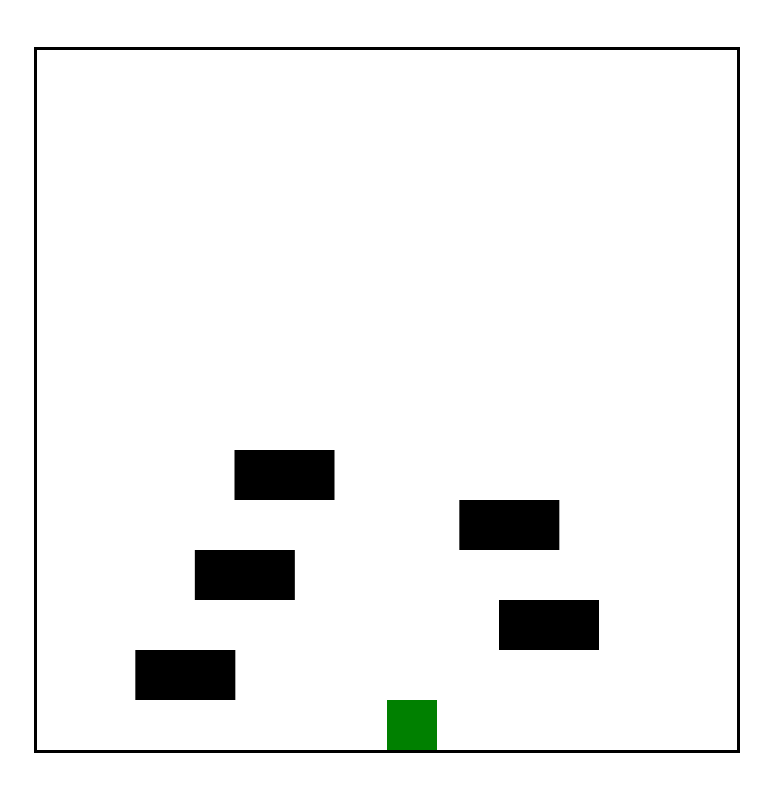
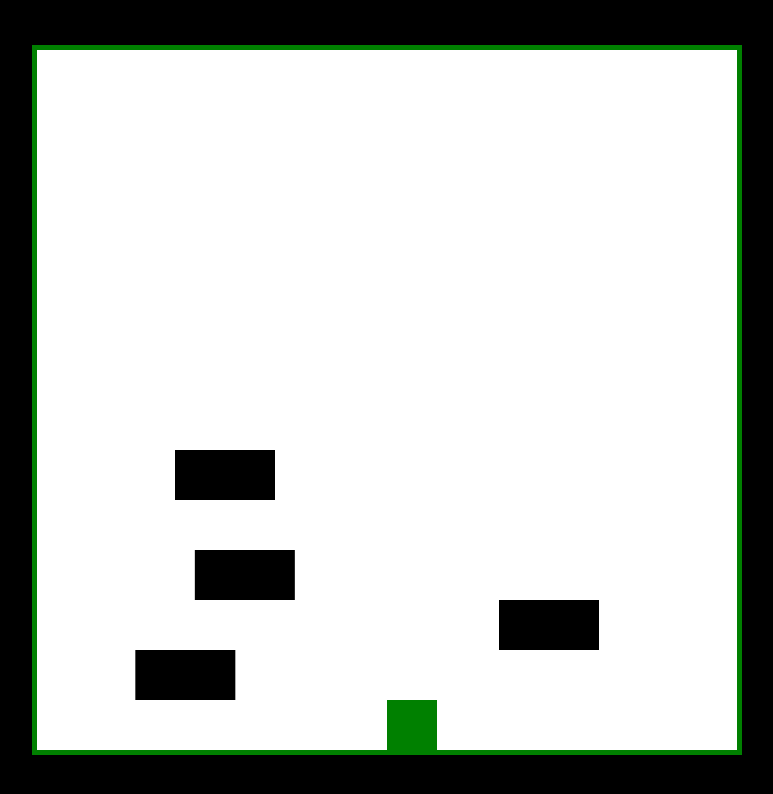
Before and after one commit to KoniecznyN/frogger, a website built with webpack: page frogger/dist/index.html in a window 1280 px wide. Shown: the whole page, without its empty margins (253-1026 px from the left). Built offline with Linux system fonts and the light colour scheme.

Commit message:
frogger v0.2.3
-fixed cars spawn rate
-minor code tweaks
-kendrick lamar vs drake reference

```diff
--- /dev/null
+++ b/frogger/scripts/Flowers.ts
@@ -0,0 +1,33 @@
+import Rectangle from "./Rectangle";
+
+class Flowers extends Rectangle {
+    speed: number
+    direction: number
+    isAlive = true
+    constructor(x: number, y: number, w: number, h: number, color: string, direction: number, speed: number) {
+        super(x, y, w, h, color)
+        this.direction = direction
+        this.speed = speed
+    }
+    move(delta: number) {
+        this.destroy()
+        this.x += this.direction * this.speed * (delta / 1000)
+    }
+    destroy() {
+        if (this.direction == 1) {
+            if (this.x >= 700) {
+                this.isAlive = false
+            }
+        } else {
+            if (this.x <= -100) {
+                this.isAlive = false
+            }
+        }
+    }
+    draw(ctx: CanvasRenderingContext2D) {
+        ctx.fillStyle = this.color;
+        ctx.fillRect(this.x, this.y, this.w, this.h);
+    }
+}
+
+export default Flowers
--- a/frogger/scripts/Frog.ts
+++ b/frogger/scripts/Frog.ts
@@ -39,4 +39,6 @@ class Frog extends Rectangle {
     }
 }
 
-export default Frog
+const frog = new Frog(350, 650, 50, 50, "green")
+
+export default frog
--- a/frogger/scripts/Game.ts
+++ b/frogger/scripts/Game.ts
@@ -1,5 +1,5 @@
 import Car from "./Car";
-import Frog from "./Frog";
+import frog from "./Frog";
 
 const canvas = document.getElementById("canvas") as HTMLCanvasElement
 const ctx = canvas.getContext("2d") as CanvasRenderingContext2D
@@ -8,14 +8,26 @@ class Game {
     frameRate = 1000 / 60
     lastFrame = 0
     startTime: number
-    carSpawnTimer = 0
-    frog: Frog
+    carsData: { [key: string]: [number] }
+    carSpawnTimer: { [key: string]: number } = {
+        first: 0, second: 0, third: 0, fourth: 0, fifth: 0
+    }
+    spawnIndex: { [key: string]: number } = {
+        first: 0, second: 0, third: 0, fourth: 0, fifth: 0
+    }
     cars: Car[] = []
-    init() {
+    frog = frog
+    async init() {
         console.log("start");
+        this.carsData = await this.receiveCarsData()
+
         this.configureCanvas()
-        this.frog = this.createPlayer()
         requestAnimationFrame(this.gameLoop)
+    }
+    receiveCarsData = async () => {
+        const response = await fetch("../scripts/rows.json")
+        const data = await response.json()
+        return data
     }
     configureCanvas() {
         canvas.width = 700
@@ -23,9 +35,6 @@ class Game {
 
         ctx.fillStyle = 'red';
         ctx.fillRect(0, 0, canvas.width, canvas.height);
-    }
-    createPlayer() {
-        return new Frog(350, 650, 50, 50, "green")
     }
     draw() {
         //cars
@@ -45,32 +54,47 @@ class Game {
             }
         })
     }
+    spawnCars(row: string, position: { x: number, y: number }, direction: number, speed: number) {
+        if (this.carSpawnTimer[row] >= this.carsData[row][this.spawnIndex[row]]) {
+            this.cars.push(new Car(position.x, position.y, 100, 50, "black", direction, speed))
+            this.carSpawnTimer[row] -= this.carsData[row][this.spawnIndex[row]]
+
+            this.spawnIndex[row] += 1
+            if (this.spawnIndex[row] == 5) {
+                this.spawnIndex[row] = 0
+            }
+        }
+    }
     gameLoop = (timestamp: DOMHighResTimeStamp) => {
+        //time management
         let delta = 0
         if (this.startTime === undefined) {
             this.startTime = timestamp
         } else {
             const currentFrame = Math.round((timestamp - this.startTime) / this.frameRate)
             delta = (currentFrame - this.lastFrame) * this.frameRate
-            this.carSpawnTimer += delta
+            for (const key in this.carSpawnTimer) {
+                this.carSpawnTimer[key] += delta
+            }
             this.lastFrame = currentFrame
         }
 
-        if (this.carSpawnTimer >= 3000) {
-            this.cars.push(new Car(-100, 600, 100, 50, "black", 1, 100))
-            this.cars.push(new Car(700, 550, 100, 50, "black", -1, 120))
-            this.cars.push(new Car(-100, 500, 100, 50, "black", 1, 130))
-            this.cars.push(new Car(700, 450, 100, 50, "black", -1, 140))
-            this.cars.push(new Car(-100, 400, 100, 50, "black", 1, 150))
-            this.carSpawnTimer -= 3000
-        }
+        //spawn cars
+        this.spawnCars('first', { x: -100, y: 600 }, 1, 100)
+        this.spawnCars('second', { x: 700, y: 550 }, -1, 120)
+        this.spawnCars('third', { x: -100, y: 500 }, 1, 130)
+        this.spawnCars('fourth', { x: 700, y: 450 }, -1, 100)
+        this.spawnCars('fifth', { x: -100, y: 400 }, 1, 120)
         this.cars = this.cars.filter(car => car.isAlive)
 
+        //clear canvas
         ctx.clearRect(0, 0, canvas.width, canvas.height)
 
+        //check collisions
         this.cars.forEach(car => { car.move(delta) })
         this.checkCollisions()
 
+        //draw
         this.draw()
 
         requestAnimationFrame(this.gameLoop)
--- /dev/null
+++ b/frogger/scripts/Wood.ts
@@ -0,0 +1,33 @@
+import Rectangle from "./Rectangle";
+
+class Wood extends Rectangle {
+    speed: number
+    direction: number
+    isAlive = true
+    constructor(x: number, y: number, w: number, h: number, color: string, direction: number, speed: number) {
+        super(x, y, w, h, color)
+        this.direction = direction
+        this.speed = speed
+    }
+    move(delta: number) {
+        this.destroy()
+        this.x += this.direction * this.speed * (delta / 1000)
+    }
+    destroy() {
+        if (this.direction == 1) {
+            if (this.x >= 700) {
+                this.isAlive = false
+            }
+        } else {
+            if (this.x <= -100) {
+                this.isAlive = false
+            }
+        }
+    }
+    draw(ctx: CanvasRenderingContext2D) {
+        ctx.fillStyle = this.color;
+        ctx.fillRect(this.x, this.y, this.w, this.h);
+    }
+}
+
+export default Wood
--- /dev/null
+++ b/frogger/scripts/rows.json
@@ -0,0 +1,37 @@
+{
+    "first": [
+        3000,
+        3000,
+        6000,
+        3000,
+        3000
+    ],
+    "second": [
+        3000,
+        6000,
+        3000,
+        3000,
+        3000
+    ],
+    "third": [
+        3000,
+        3000,
+        3000,
+        6000,
+        3000
+    ],
+    "fourth": [
+        6000,
+        3000,
+        3000,
+        3000,
+        3000
+    ],
+    "fifth": [
+        3000,
+        3000,
+        3000,
+        3000,
+        6000
+    ]
+}
--- a/frogger/styles/style.css
+++ b/frogger/styles/style.css
@@ -7,6 +7,8 @@
 html {
     width: 100vw;
     height: 100vh;
+
+    background-color: black;
 }
 
 body {
@@ -16,8 +18,11 @@ body {
 
     width: 100%;
     height: 100%;
+
+    /* background-color: black; */
 }
 
 canvas {
-    border: 3px solid black;
+    background-color: white;
+    border: 5px solid green;
 }
```
Also changed, not shown: frogger/dist/bundle.js.
